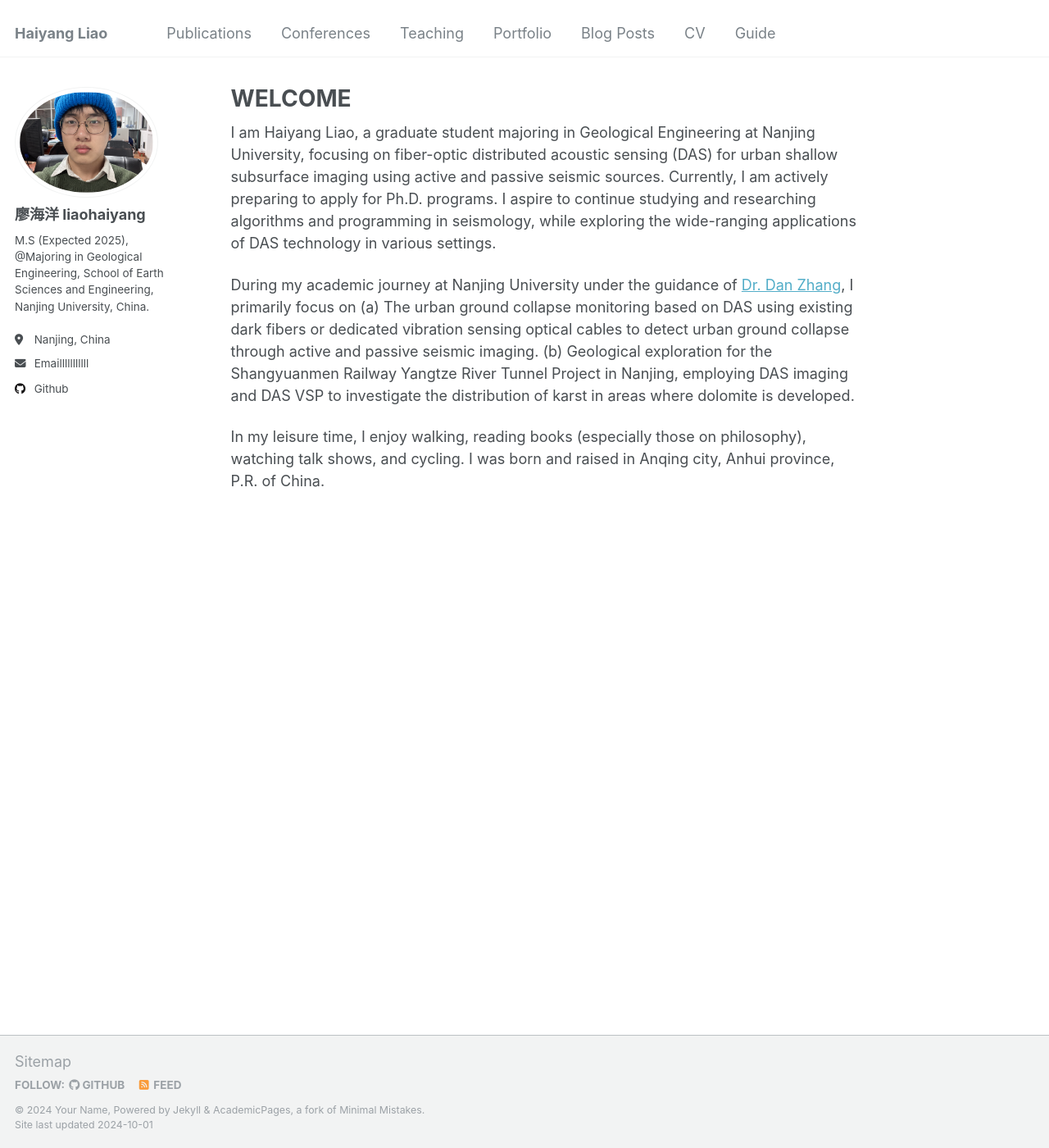
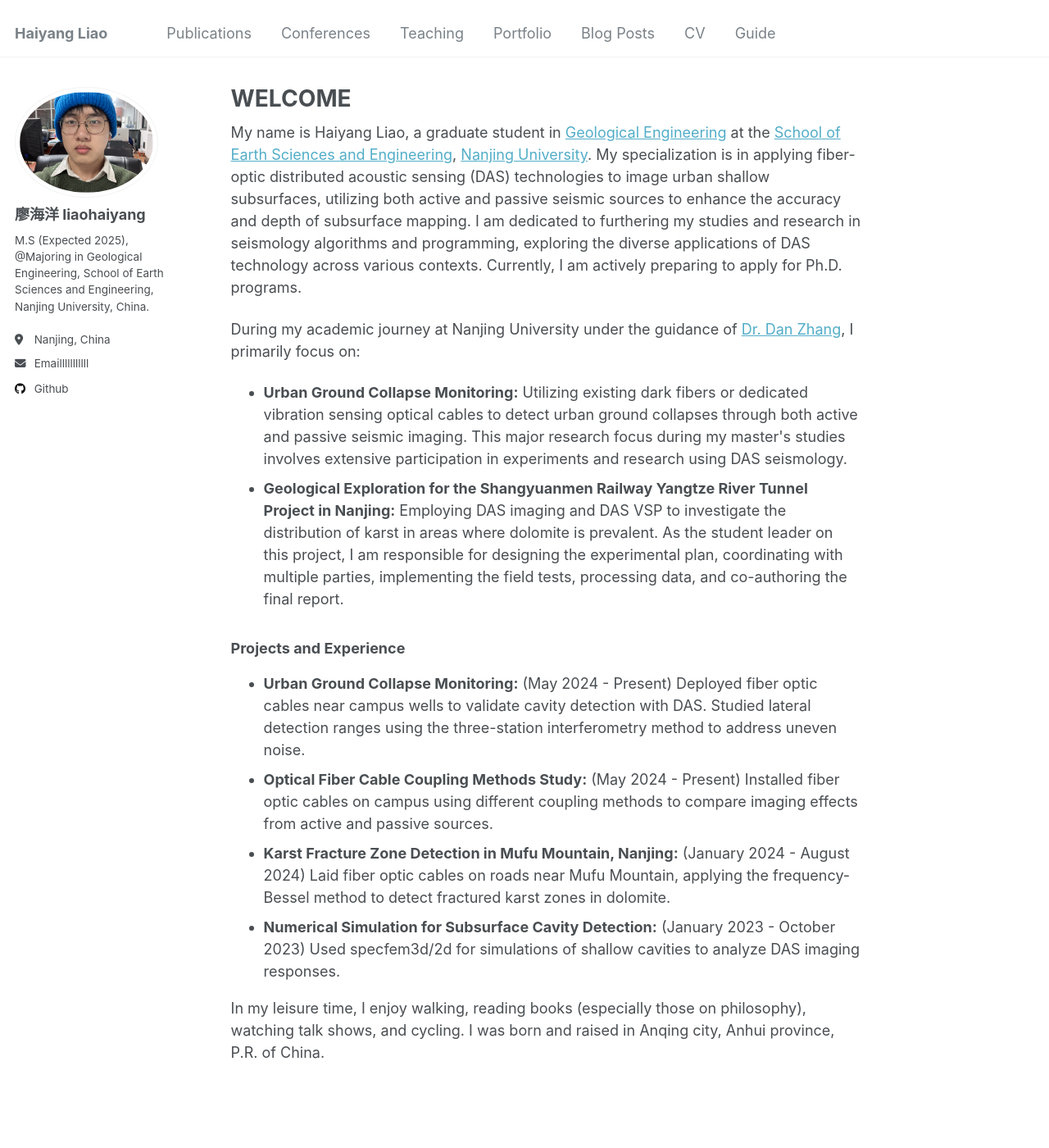
Before and after one commit to Whynot-cell/Whynot-cell.github.io, a Jekyll site: the page built from _pages/about.md, in a window 1280 px wide and 1400 px high. Shown: the whole window at 82% size. Built offline with Jekyll 4.4.1, drawn with Linux system fonts in a browser that asks for light colours.

Commit message:
Update about.md

```diff
--- a/_pages/about.md
+++ b/_pages/about.md
@@ -7,9 +7,52 @@ redirect_from:
   - /about.html
 ---
 
-I am Haiyang Liao, a graduate student majoring in Geological Engineering at Nanjing University, focusing on fiber-optic distributed acoustic sensing (DAS) for urban shallow subsurface imaging using active and passive seismic sources. Currently, I am actively preparing to apply for Ph.D. programs. I aspire to continue studying and researching algorithms and programming in seismology, while exploring the wide-ranging applications of DAS technology in various settings.
 
-During my academic journey at Nanjing University under the guidance of [Dr. Dan Zhang](https://es.nju.edu.cn/geosensing/), I primarily focus on (a) The urban ground collapse monitoring based on DAS using existing dark fibers or dedicated vibration sensing optical cables to detect urban ground collapse through active and passive seismic imaging. (b) Geological exploration for the Shangyuanmen Railway Yangtze River Tunnel Project in Nanjing, employing DAS imaging and DAS VSP to investigate the distribution of karst in areas where dolomite is developed.
+
+My name is Haiyang Liao, a graduate student in [Geological Engineering](https://es.nju.edu.cn/acei/main.htm) at the [School of Earth Sciences and Engineering](https://es.nju.edu.cn/mainm.htm), [Nanjing University](https://www.nju.edu.cn/). My specialization is in applying fiber-optic distributed acoustic sensing (DAS) technologies to image urban shallow subsurfaces, utilizing both active and passive seismic sources to enhance the accuracy and depth of subsurface mapping. I am dedicated to furthering my studies and research in seismology algorithms and programming, exploring the diverse applications of DAS technology across various contexts. Currently, I am actively preparing to apply for Ph.D. programs.
+
+
+
+
+
+
+<!--
+
+During my academic journey at Nanjing University under the guidance of [Dr. Dan Zhang](https://es.nju.edu.cn/geosensing/), I primarily focus on (a) The urban ground collapse monitoring based on DAS using existing dark fibers or dedicated vibration sensing optical cables to detect urban ground collapse through active and passive seismic imaging. (b) Geological exploration for the Shangyuanmen Railway Yangtze River Tunnel Project in Nanjing, employing DAS imaging and DAS VSP to investigate the distribution of karst in areas where dolomite is developed. -->
+
+
+
+<div>
+    <p>During my academic journey at Nanjing University under the guidance of <a href="https://es.nju.edu.cn/geosensing/">Dr. Dan Zhang</a>, I primarily focus on:</p>
+    <ul>
+        <li>
+            <strong>Urban Ground Collapse Monitoring:</strong> Utilizing existing dark fibers or dedicated vibration sensing optical cables to detect urban ground collapses through both active and passive seismic imaging. This major research focus during my master's studies involves extensive participation in experiments and research using DAS seismology.
+        </li>
+        <li>
+            <strong>Geological Exploration for the Shangyuanmen Railway Yangtze River Tunnel Project in Nanjing:</strong> Employing DAS imaging and DAS VSP to investigate the distribution of karst in areas where dolomite is prevalent. As the student leader on this project, I am responsible for designing the experimental plan, coordinating with multiple parties, implementing the field tests, processing data, and co-authoring the final report.
+        </li>
+    </ul>
+</div>
+<div>
+    <h3>Projects and Experience</h3>
+    <ul>
+        <li>
+            <strong>Urban Ground Collapse Monitoring:</strong> (May 2024 - Present) Deployed fiber optic cables near campus wells to validate cavity detection with DAS. Studied lateral detection ranges using the three-station interferometry method to address uneven noise.
+        </li>
+        <li>
+            <strong>Optical Fiber Cable Coupling Methods Study:</strong> (May 2024 - Present) Installed fiber optic cables on campus using different coupling methods to compare imaging effects from active and passive sources.
+        </li>
+        <li>
+            <strong>Karst Fracture Zone Detection in Mufu Mountain, Nanjing:</strong> (January 2024 - August 2024) Laid fiber optic cables on roads near Mufu Mountain, applying the frequency-Bessel method to detect fractured karst zones in dolomite.
+        </li>
+        <li>
+            <strong>Numerical Simulation for Subsurface Cavity Detection:</strong> (January 2023 - October 2023) Used specfem3d/2d for simulations of shallow cavities to analyze DAS imaging responses.
+        </li>
+    </ul>
+</div>
+
+
+
 
 In my leisure time, I enjoy walking, reading books (especially those on philosophy), watching talk shows, and cycling.
 I was born and raised in Anqing city, Anhui province, P.R. of China.
```
Also changed, not shown: other parts of _pages/about.md (+5 -5 lines).
